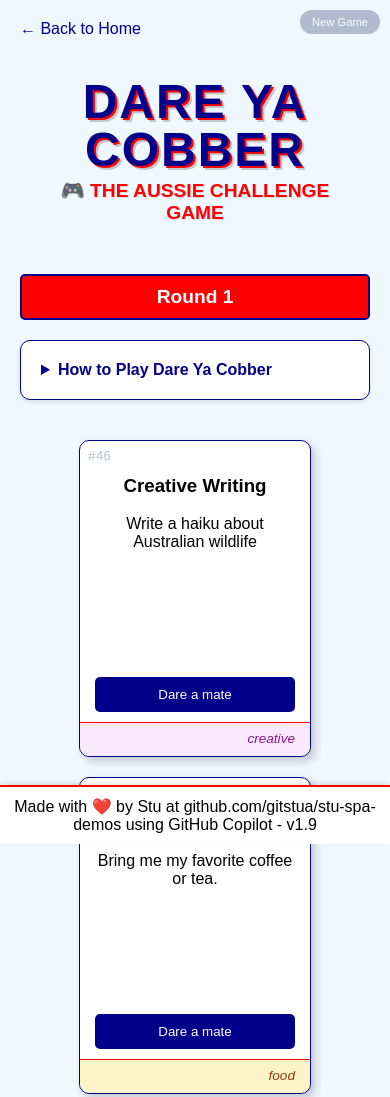
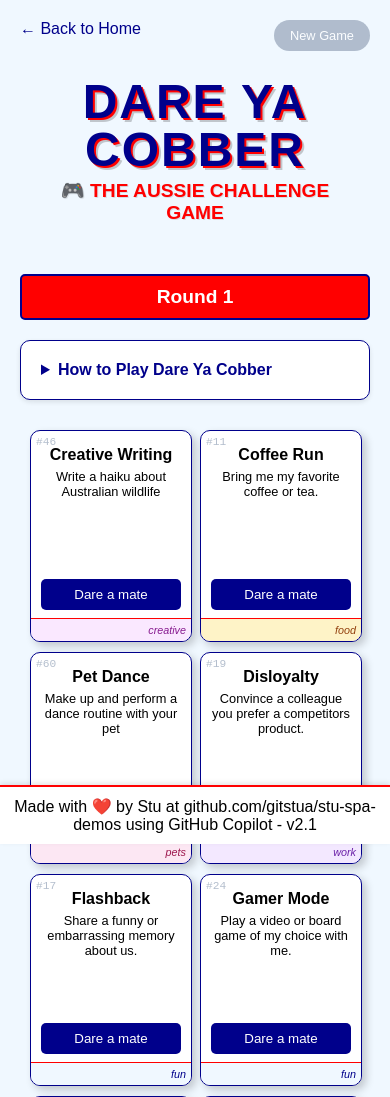
Before and after one commit to gitstua/stu-spa-demos, a plain HTML site: page dare-ya-cobber.html in a window 390 px wide. Shown: the top 1097 px of the page. Drawn offline with nearby package versions, Linux system fonts and the light colour scheme.

Commit message:
Refactor card styles for improved layout and responsiveness; update footer version to v2.1

```diff
--- a/dare-ya-cobber.html
+++ b/dare-ya-cobber.html
@@ -244,11 +244,48 @@
         }
 
         @media (max-width: 600px) {
-            .new-game-button {
-                top: 10px;
-                right: 10px;
-                padding: 6px 12px;
-                font-size: 0.7rem;
+            .cards-container {
+                margin-bottom: 80px;
+                gap: 10px;  /* Reduce gap between cards */
+                padding: 10px;  /* Reduce container padding */
+                grid-template-columns: repeat(auto-fill, minmax(140px, 1fr));  /* Smaller minimum width */
+            }
+
+            .card {
+                min-height: 200px;  /* Reduce minimum height */
+                max-width: 140px;  /* Reduce maximum width */
+                padding: 10px 10px 0 10px;  /* Reduce padding */
+                font-size: 0.9rem;  /* Slightly smaller font */
+            }
+
+            .card h3 {
+                font-size: 1rem;  /* Smaller title */
+                margin: 5px 0;  /* Reduce margins */
+            }
+
+            .card p {
+                font-size: 0.8rem;  /* Smaller description text */
+                margin: 5px 0;  /* Reduce margins */
+            }
+
+            .dare-button {
+                padding: 8px 12px;  /* Smaller button padding */
+                margin: 8px 12px;  /* Smaller button margins */
+            }
+
+            body {
+                padding-bottom: 100px;
+            }
+
+            .card-number {
+                font-size: 0.7rem;  /* Smaller card number */
+                top: 5px;
+                left: 5px;
+            }
+
+            .theme-badge {
+                padding: 5px 10px;  /* Smaller theme badge */
+                font-size: 0.75em;
             }
         }
     </style>
@@ -288,7 +325,7 @@
     <div id="dare-status"></div>
     <div id="cards-container" class="cards-container"></div>
     <div id="toast" class="toast"></div>
-    <div class="footer">Made with ❤️ by Stu at github.com/gitstua/stu-spa-demos using GitHub Copilot - v1.9</div>
+    <div class="footer">Made with ❤️ by Stu at github.com/gitstua/stu-spa-demos using GitHub Copilot - v2.1</div>
 
     <script>
         const cardsContainer = document.getElementById('cards-container');
```
